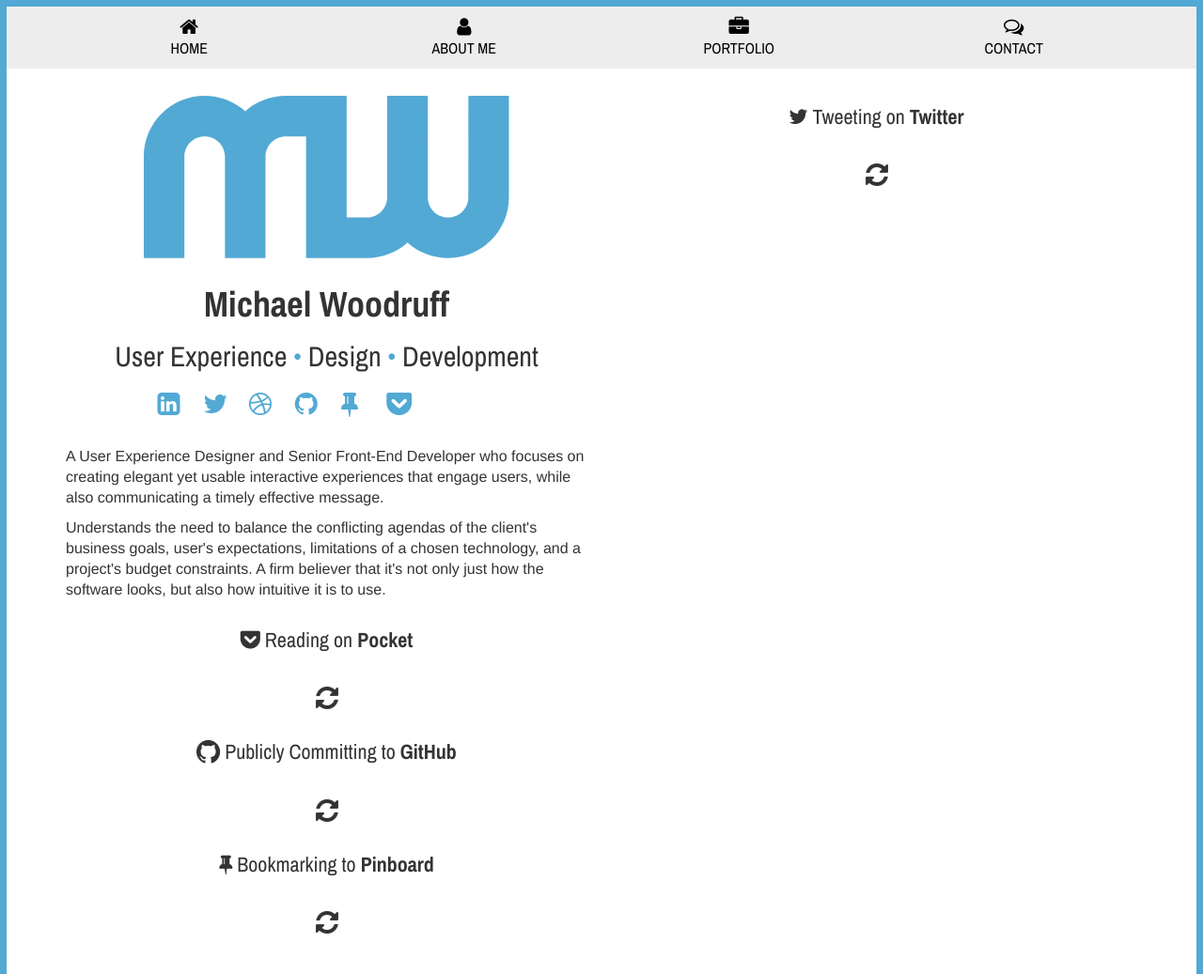
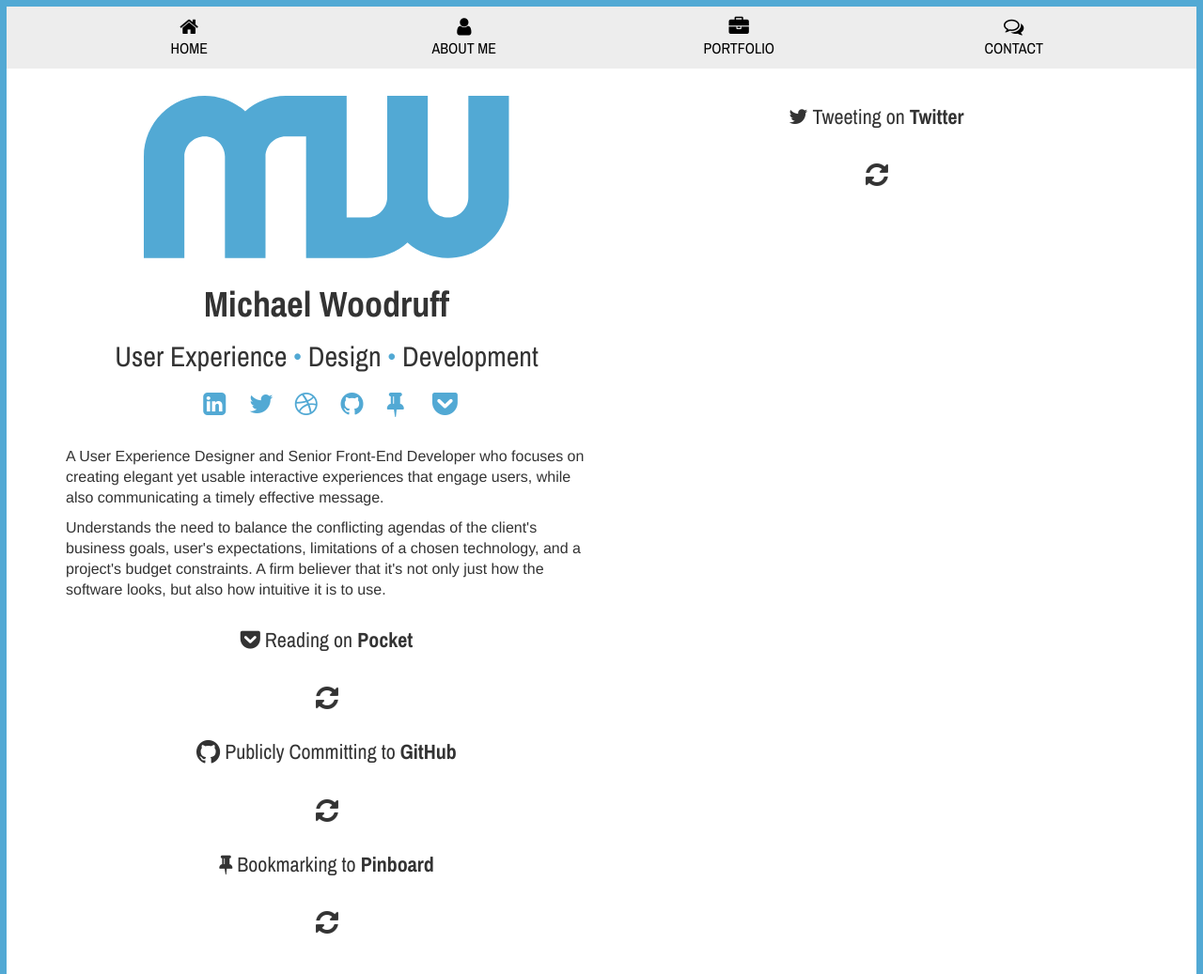
Before and after one commit to michaelwoodruff/michaelwoodruff.com, a plain HTML site: page index.html in a window 1280 px wide. Shown: the whole page at 94% size. Drawn offline with nearby package versions, Linux system fonts and the light colour scheme; a script that the page names is missing.

Commit message:
Social Icons Fix

```diff
--- a/index.html
+++ b/index.html
@@ -257,7 +257,7 @@
 
             <div class="social-icons">
                 <div class="row">
-                    <div class="col-xs-2 col-md-1  col-md-offset-2  text-center">
+                    <div class="col-xs-2 col-md-1 col-md-offset-3 text-center">
                         <a href="https://www.linkedin.com/in/michaelwoodruff"><i class="fa fa-linkedin-square fa-2x"></i></a>
                     </div>
                     <div class="col-xs-2 col-md-1 text-center">
```
Also changed, not shown: 1 other file.
